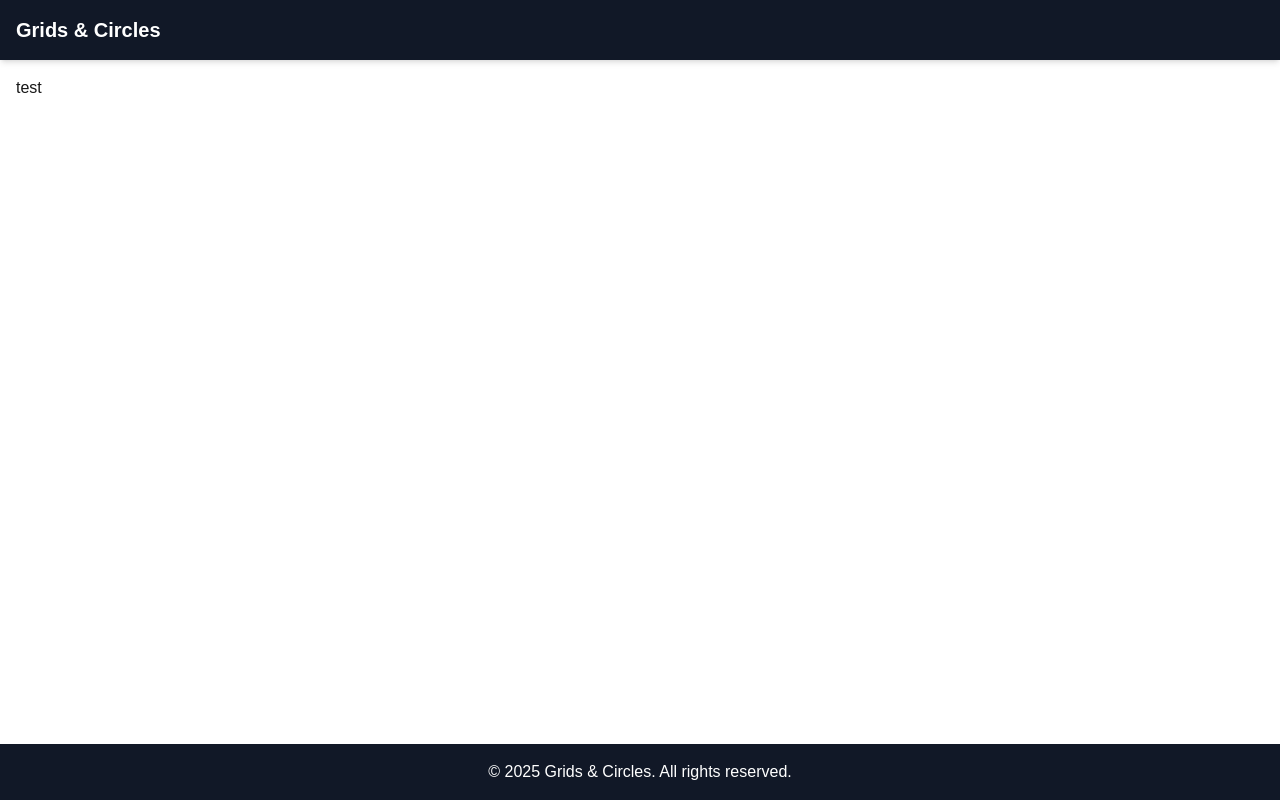
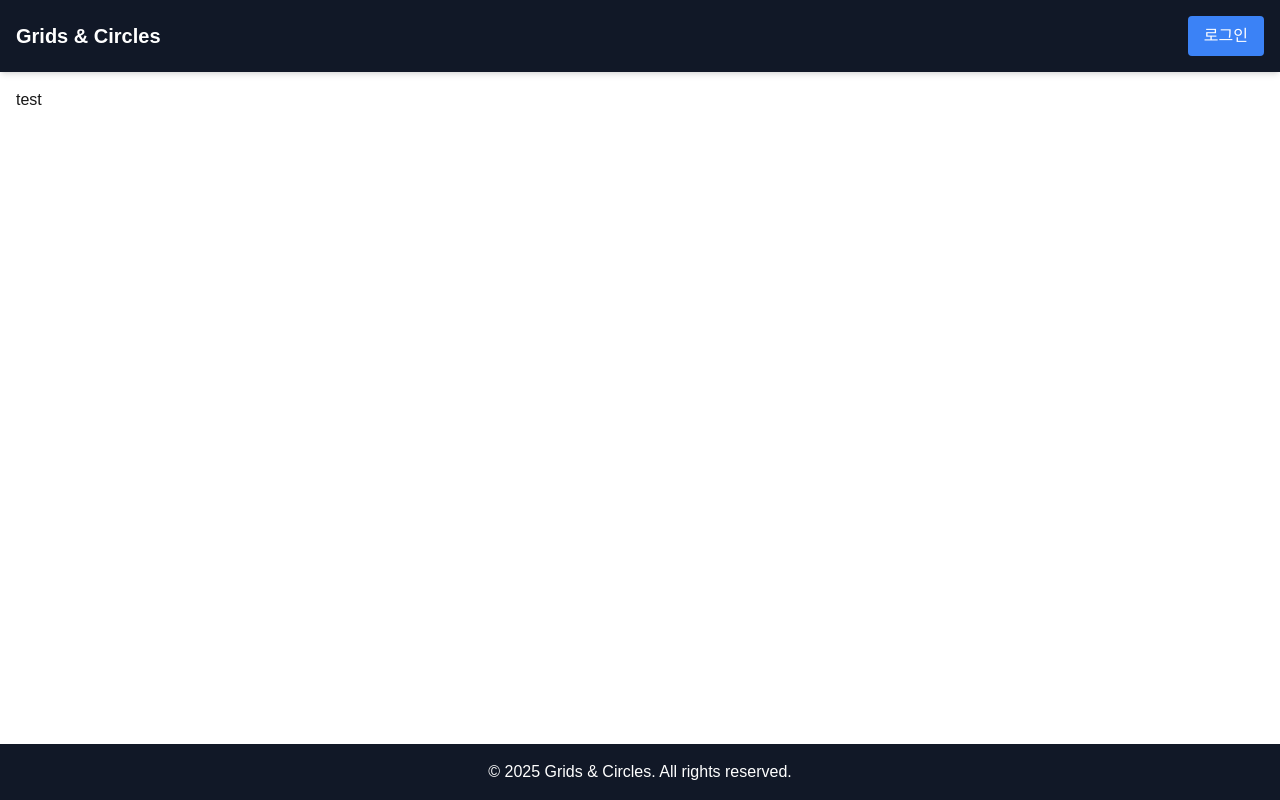
Before and after one commit to prgrms-be-devcourse/NBE4-5-1-Team08, a Next.js app in the folder frontend/: page / in a window 1280 px wide. Built offline with nearby package versions, Linux system fonts and the light colour scheme.

Commit message:
feat: enhance layout

```diff
--- a/frontend/components/Header.tsx
+++ b/frontend/components/Header.tsx
@@ -1,11 +1,9 @@
 'use client';
 
 import {useEffect, useState} from "react";
-import {usePathname} from "next/navigation";
 
 const Header = () => {
     const [isLogin, setIsLogin] = useState(false);
-    const pathname = usePathname();
 
     useEffect(() => {
         const userToken = localStorage.getItem("userToken");
@@ -21,7 +19,6 @@ const Header = () => {
         <header className="w-full bg-gray-900 text-white p-4 shadow-md">
             <div className="container mx-auto flex justify-between items-center">
                 <h1 className="text-xl font-bold">Grids & Circles</h1>
-                {pathname.startsWith("/admin") && (
                 <div>
                     {isLogin ? (
                         <button onClick={handleLogout} className="bg-red-500 px-4 py-2 rounded">
@@ -34,7 +31,6 @@ const Header = () => {
                         </button>
                     )}
                 </div>
-                )}
             </div>
         </header>
     );
```
Lines whose indentation alone changed are shown as unchanged.
